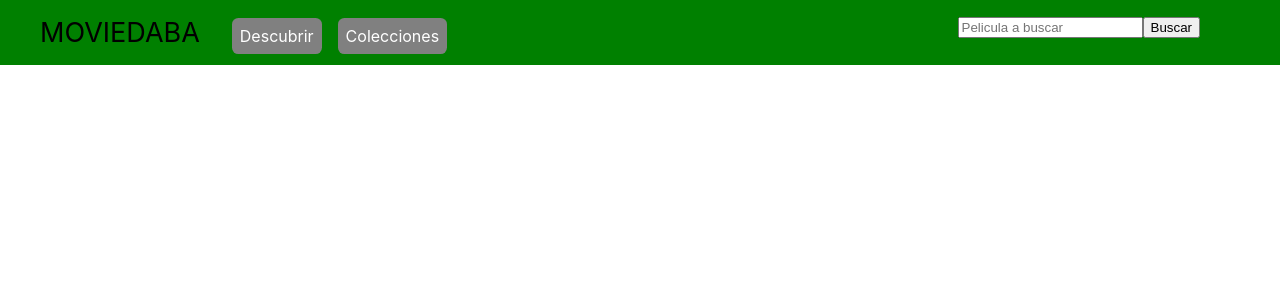
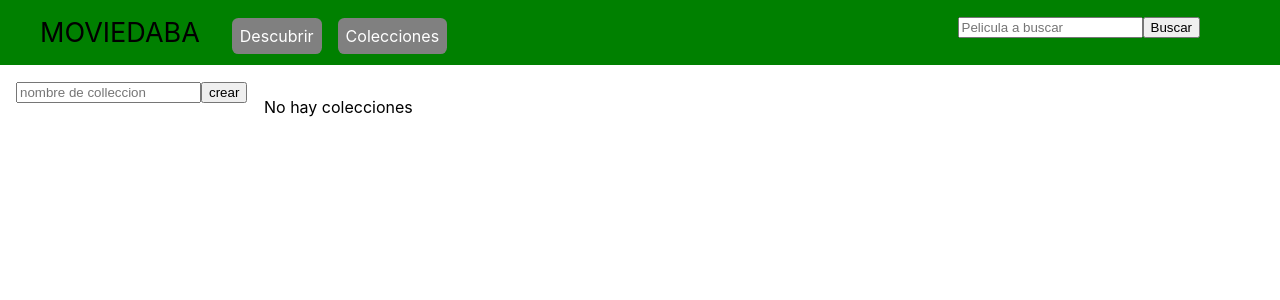
Before and after one commit to basanta79/kc_md_react, a React (Create React App) app: page /collections in a window 1280 px wide. Shown: the top 300 px of the page. Built offline with nearby package versions, Linux system fonts and the light colour scheme.

Commit message:
:construction: Add collectionslist to local storage, only names of collections

```diff
--- /dev/null
+++ b/src/Collections.jsx
@@ -0,0 +1,80 @@
+import React from 'react'
+
+class Collections extends React.Component {
+    state = {
+        collectionsList: [],
+        collectionName: "",
+        label: "nombre de colleccion"
+    }
+
+    componentDidMount () {
+        const collectionsList = JSON.parse(localStorage.getItem('collectionsList'))
+        if (collectionsList){
+            console.log(collectionsList)
+        }else{
+            console.log('no hay lista')
+        }
+        this.setState({collectionsList: collectionsList})
+
+    }
+
+    render () {
+        const { collectionsList, collectionName, label } = this.state
+        return (
+            <div className="showcase">
+                <div className="collection__view">
+                    <form onSubmit={this.createCollection} className="collection__form">
+                        <input name="collectionName" value={collectionName} onChange={this.update} placeholder={label}/>
+                        <input type="submit" value='crear'/>
+                    </form>
+                </div>
+                <div className="collections__list">
+                    {
+                        collectionsList?
+                        (
+                            collectionsList.map (item =>
+                                <li>{item.name}</li>)
+                        ):(
+                            <p>No hay colecciones</p>
+                        )
+                    }
+                </div>
+            </div>
+        )
+    }
+
+    update = event =>{
+        this.setState({
+            [event.target.name]: event.target.value
+        })
+    }
+
+
+    createCollection = event => {
+        event.preventDefault()
+        let { collectionsList} = this.state
+        const colName = this.state.collectionName
+        if (colName){
+            if (collectionsList) {
+                console.log(colName)
+                const found = collectionsList.find(collection => collection.name===colName)
+                if (found){
+                    console.log(found)
+                    console.log('El nombre está repetido')
+                }else{
+                    collectionsList.push({name: colName})
+                    this.setState({collectionsList: collectionsList})
+                }
+            }else{
+                collectionsList = [{name: colName}]
+                this.setState({collectionsList: [{name: colName}]})
+            }
+            localStorage.setItem('collectionsList',JSON.stringify(collectionsList))
+        }
+
+    }
+
+
+}
+
+export default Collections
--- a/src/FilmList.js
+++ b/src/FilmList.js
@@ -33,11 +33,13 @@ class FilmList extends React.Component {
         this.setState({ loading: true })
         let movies = {}
         const searchString = this.getSearchString()
+        console.log(searchString)
         if (searchString){
           movies = await this.props.searchFilm(searchString)
         }else{
           movies = await this.props.getPopular()
         }
+        console.log(movies)
         this.setState({ loading: false })
         this.setState({ movies: movies })
     }
--- a/src/GalleryMovies.js
+++ b/src/GalleryMovies.js
@@ -3,15 +3,18 @@ import React from 'react'
 import './GalleryMovies.css'
 
 const GalleryMovies = props => {
-    console.log(props)
     return (
     <ul className="showcase">
         {
-            props.items.map (item =>
+            props.items.length ?
+            (props.items.map (item =>
                 <li key={props.keyFn(item)} className="showcase__item">
                     {props.render(item)}
                 </li>
+            )):(
+                <div>no hay resultados</div>
             )
+
         }
     </ul>
     )
--- a/src/Routes.js
+++ b/src/Routes.js
@@ -3,9 +3,11 @@ import { Switch, Route } from 'react-router'
 
 import FilmList from './FilmList'
 import FilmDetail from './FilmDetail'
+import Collections from './Collections'
 
 export default () =>
     <Switch>
         <Route exact path='/' component={FilmList} />
         <Route exact path='/detail/:id' component={FilmDetail} />
+        <Route exact path='/collections' component={Collections} />
     </Switch>
--- a/src/Search.jsx
+++ b/src/Search.jsx
@@ -4,7 +4,7 @@ import Redirect from 'react-router-dom/Redirect'
 
 class Search extends React.Component {
     state = {
-        film: "",
+        search: "",
         label:"Pelicula a buscar",
         redirect: false,
         redirecting: false,
@@ -14,7 +14,7 @@ class Search extends React.Component {
         const { search, label } = this.state
         return (
             <div>
-                <form onSubmit={this.doSomething()} className="form__search">
+                <form onSubmit={this.doSomething} className="form__search">
                     <input name="search" value={search} onChange={this.update} placeholder={label}/>
                     <input type="submit" value='Buscar'/>
                 </form>
```
